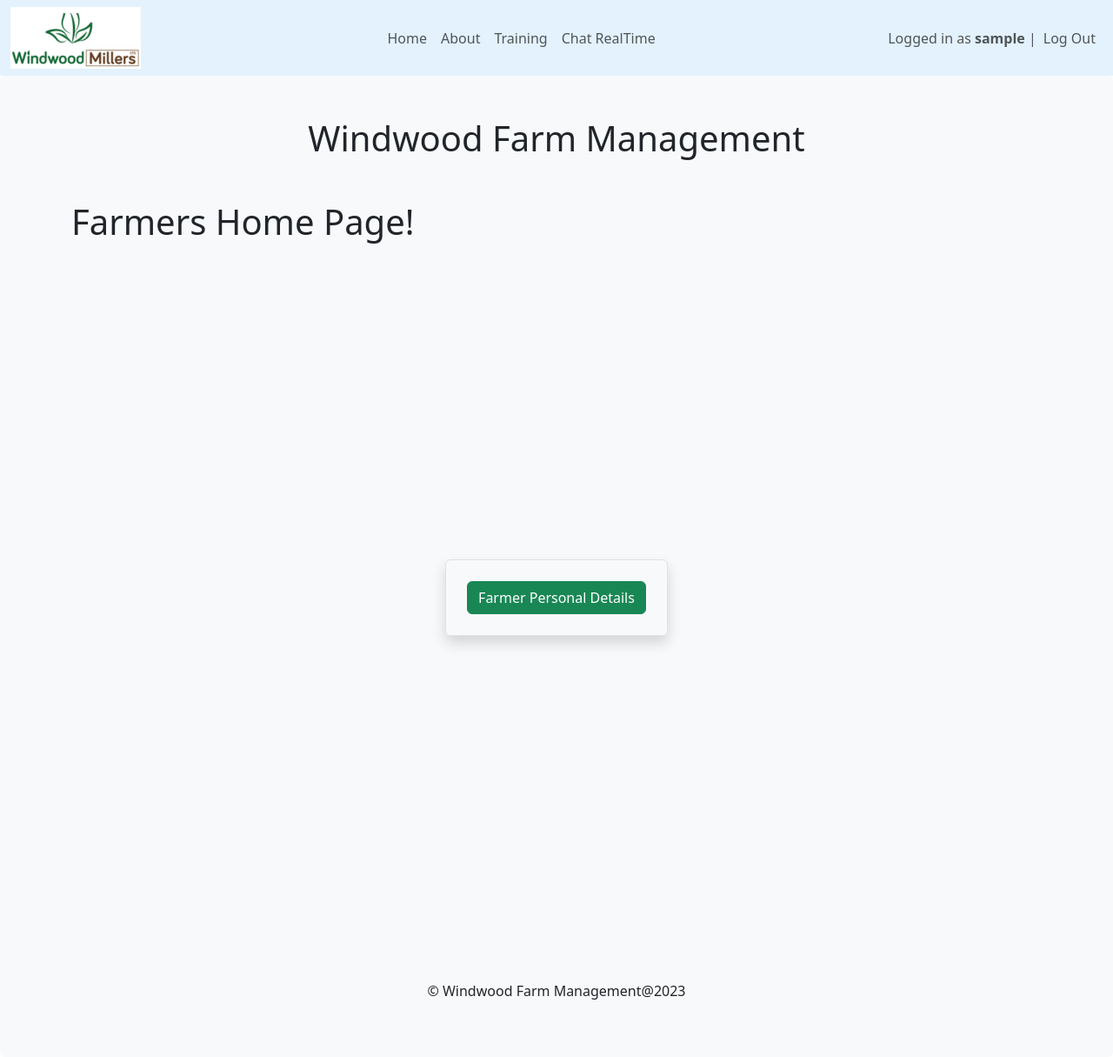
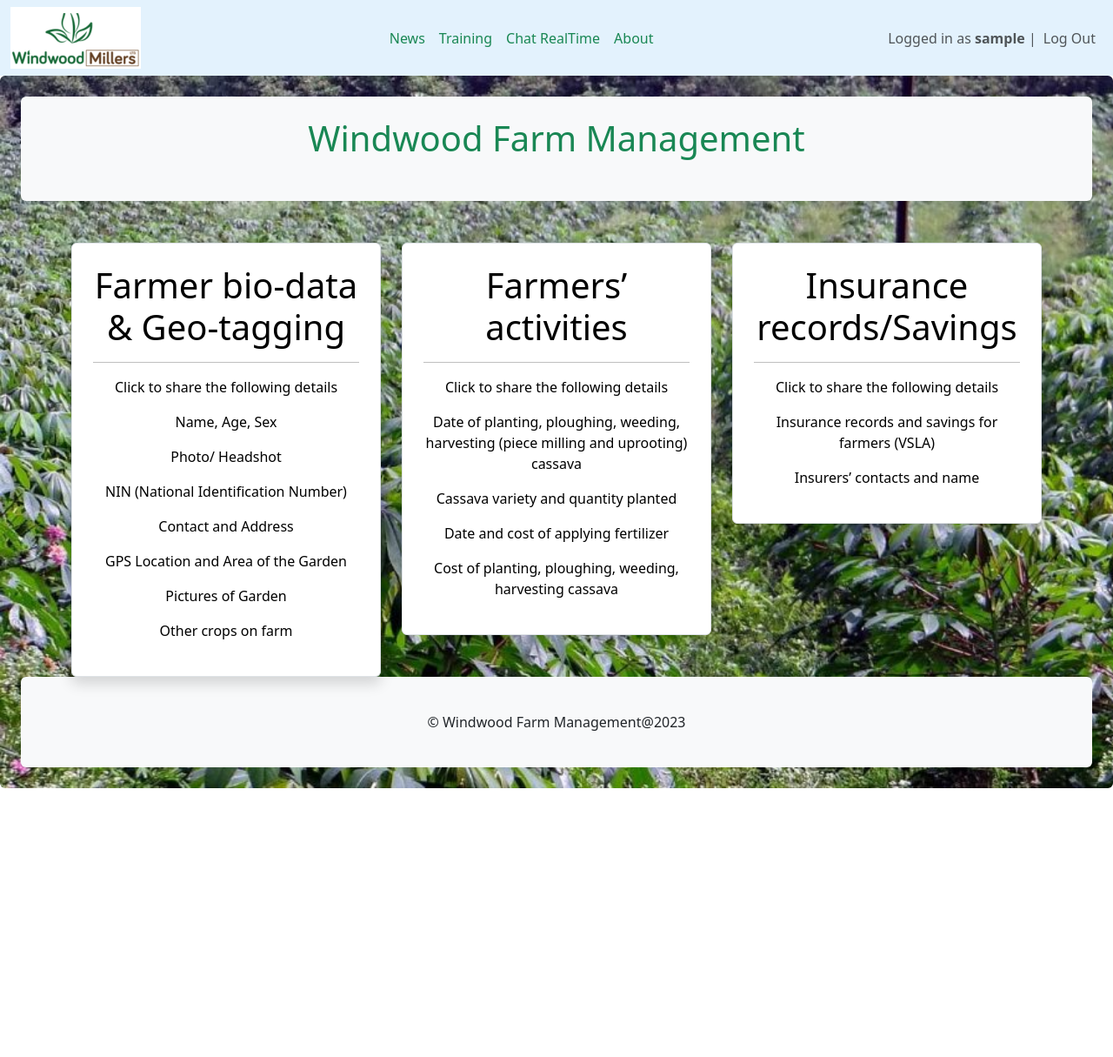
Before and after one commit to SheilaAbby/farm-management, a Django app: page /farmer_home/ in a window 1280 px wide. Shown: the whole page at 87% size. After the commit the page ends 906 px from the top, so only its background shows below. Run offline with Django 4.2, Linux system fonts and the light colour scheme; the visitor is signed in with stand-in values (Sample User, id 1).

Commit message:
Added static files, Styled Divs

```diff
--- a/farm_management_web/settings.py
+++ b/farm_management_web/settings.py
@@ -41,7 +41,8 @@
     'django.contrib.staticfiles',
     'main.apps.MainConfig',
     'crispy_forms',
-    'crispy_bootstrap5'
+    'crispy_bootstrap5',
+    'fontawesomefree'
 ]
 
 CRISPY_ALLOWED_TEMPLATE_PACK = 'bootstrap5'
--- a/main/templates/main/base.html
+++ b/main/templates/main/base.html
@@ -11,6 +11,10 @@
       integrity="sha384-T3c6CoIi6uLrA9TneNEoa7RxnatzjcDSCmG1MXxSR1GAsXEV/Dwwykc2MPK8M2HN"
       crossorigin="anonymous"
     />
+      <!-- Our project just needs Font Awesome Free's Solid and Brand files -->
+    <link href="{% static 'fontawesomefree/css/fontawesome.css' %}" rel="stylesheet" type="text/css">
+    <link href="{% static 'fontawesomefree/css/brands.css' %}" rel="stylesheet" type="text/css">
+    <link href="{% static 'fontawesomefree/css/solid.css' %}" rel="stylesheet" type="text/css">
   </head>
   <body>
     <nav class="navbar navbar-expand-lg navbar-light" style="background-color: #e3f2fd;">
@@ -25,16 +29,16 @@
           <ul class="navbar-nav">
            {% if user.is_authenticated %}
             <li class="nav-item">
-              <a class="nav-link" href="/home">Home</a>
+              <a class="nav-link text-success" href="/index">News</a>
             </li>
             <li class="nav-item">
-              <a class="nav-link" href="/about">About</a>
+              <a class="nav-link text-success" href="/learning">Training</a>
             </li>
             <li class="nav-item">
-              <a class="nav-link" href="/learning">Training</a>
+              <a class="nav-link text-success" href="/chat">Chat RealTime</a>
             </li>
-            <li class="nav-item">
-              <a class="nav-link" href="/chat">Chat RealTime</a>
+             <li class="nav-item">
+              <a class="nav-link text-success" href="/about">About</a>
             </li>
             {% endif%}
           </ul>
@@ -57,9 +61,9 @@
         </div>
       </div>
     </nav>
-    <div class="bg-light p-4 rounded">
-    <div class="bg-light p-4 rounded text-center"> <!-- Add text-center class for centering -->
-     <h1 class="mb-4">Windwood Farm Management</h1>
+    <div class="bg-light p-4 rounded" style="background-image: url('{% static "images/background.jpeg" %}'); background-size: cover;">
+    <div class="bg-light p-4 rounded text-center col-md-12 mb-5"> <!-- Add text-center class for centering -->
+     <h1 class="mb-4 text-success">Windwood Farm Management</h1>
      </div>
     <div class="container">{% block content %}{% endblock %}</div>
     <div class="bg-light p-4 rounded">
@@ -74,6 +78,7 @@
         </div>
       </div>
     </footer>
+    </div>
     <script
       src="https://cdn.jsdelivr.net/npm/@popperjs/core@2.11.8/dist/umd/popper.min.js"
       integrity="sha384-I7E8VVD/ismYTF4hNIPjVp/Zjvgyol6VFvRkX/vR+Vc4jQkC+hVqc2pM8ODewa9r"
--- a/main/templates/main/farmer_home.html
+++ b/main/templates/main/farmer_home.html
@@ -1,10 +1,86 @@
 {% extends 'main/base.html' %}
 {% block title %}farmer's{% endblock %}
 {% block content %}
-<h1>Farmers Home Page!</h1>
-<div class="d-flex justify-content-center align-items-center vh-100">
-  <div class="text-center border p-4 shadow rounded">
-    <span class="mb-0 text-muted">
-      <button class="btn btn-success">Farmer Personal Details</button>
+<div class="text-center">
+  <div class="row">
+    <div class="col-md-4">
+      <a
+        href="/farmer_bio-data"
+        class="text-decoration-none"
+        style="color: black"
+      >
+        <div class="border p-4 shadow rounded" style="background-color: white">
+          <i class="fas fa-map-marker-alt fa-5x"></i>
+          <h1>Farmer bio-data & Geo-tagging</h1>
+          <hr />
+          <p>Click to share the following details</p>
+          <p><i class="fas fa-check text-brown"></i>Name, Age, Sex</p>
+          <p><i class="fas fa-check text-brown"></i>Photo/ Headshot</p>
+          <p>
+            <i class="fas fa-check text-brown"></i>NIN (National Identification
+            Number)
+          </p>
+          <p><i class="fas fa-check text-brown"></i>Contact and Address</p>
+          <p>
+            <i class="fas fa-check text-brown"></i>GPS Location and Area of the
+            Garden
+          </p>
+          <p><i class="fas fa-check text-brown"></i>Pictures of Garden</p>
+          <p><i class="fas fa-check text-brown"></i>Other crops on farm</p>
+        </div>
+      </a>
+    </div>
+    <div class="col-md-4">
+      <a
+        href="/farm_activities"
+        class="text-decoration-none"
+        style="color: black"
+      >
+        <div class="border p-4 shadow rounded" style="background-color: white">
+          <i class="fas fa-seedling fa-5x"></i>
+          <h1>Farmers’ activities</h1>
+          <hr />
+          <p>Click to share the following details</p>
+          <p>
+            <i class="fas fa-check text-brown"></i>Date of planting, ploughing,
+            weeding, harvesting (piece milling and uprooting) cassava
+          </p>
+          <p>
+            <i class="fas fa-check text-brown"></i>Cassava variety and quantity
+            planted
+          </p>
+          <p>
+            <i class="fas fa-check text-brown"></i>Date and cost of applying
+            fertilizer
+          </p>
+          <p>
+            <i class="fas fa-check text-brown"></i>Cost of planting, ploughing,
+            weeding, harvesting cassava
+          </p>
+        </div>
+      </a>
+    </div>
+    <div class="col-md-4">
+      <a
+        href="/insurance_banking"
+        class="text-decoration-none"
+        style="color: black"
+      >
+        <div class="border p-4 shadow rounded" style="background-color: white">
+          <i class="fas fa-university fa-5x"></i>
+          <h1>Insurance records/Savings</h1>
+          <hr />
+          <p>Click to share the following details</p>
+          <p>
+            <i class="fas fa-check text-brown"></i>Insurance records and savings
+            for farmers (VSLA)
+          </p>
+          <p>
+            <i class="fas fa-check text-brown"></i>Insurers’ contacts and name
+          </p>
+        </div>
+      </a>
+    </div>
   </div>
+</div>
 {% endblock %}
--- a/main/templates/registration/login.html
+++ b/main/templates/registration/login.html
@@ -3,7 +3,7 @@
 {% load crispy_forms_tags %}
 {% block content %}
 <div class="d-flex justify-content-center align-items-center vh-100">
-  <div class="text-center border p-4 shadow rounded">
+  <div class="text-center border p-4 shadow rounded" style="background-color: white">
     <span class="mb-0 text-muted">
       {% if msg %}
         {{ msg }}
```
Also changed, not shown: requirements.txt (added, +101 -0 lines), static/images/background.jpeg (added), static/images/farm-bio.png (added).
